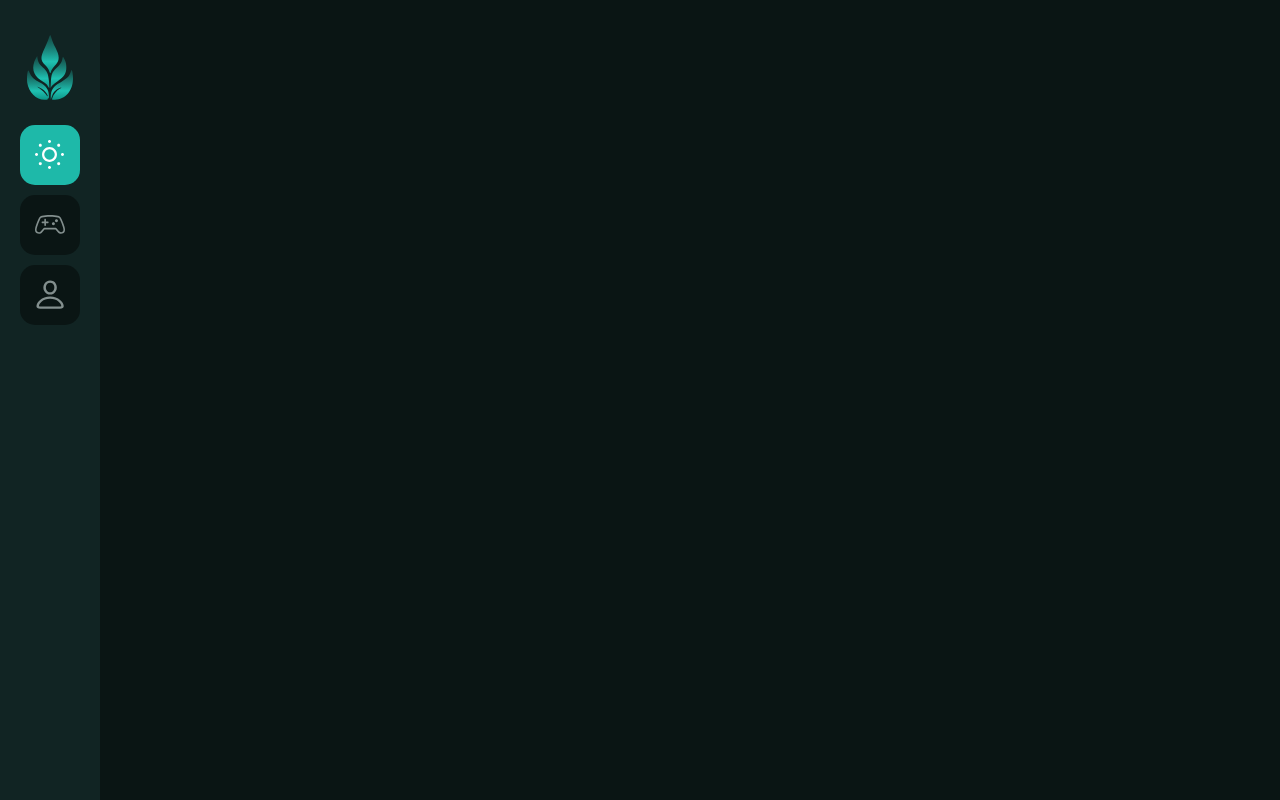
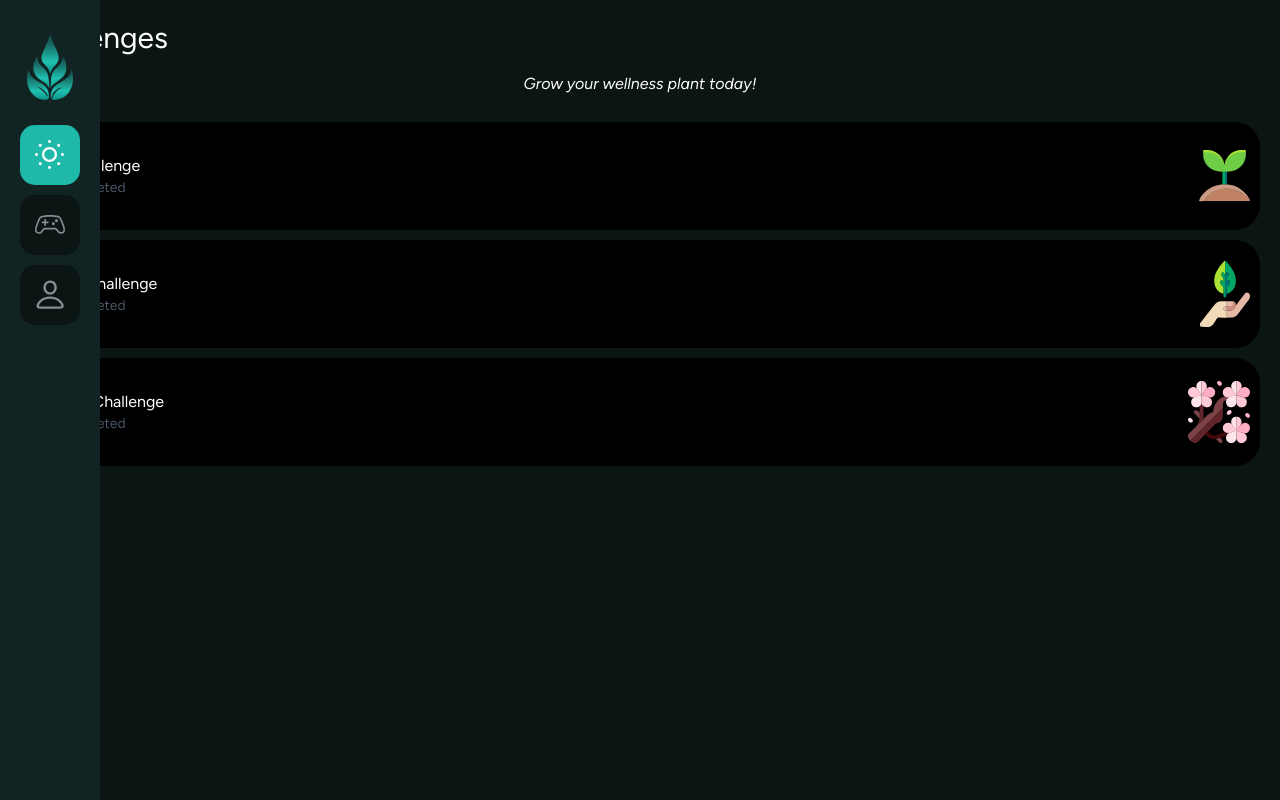
Before and after one commit to JRodriguez-Luna/MindBloom, a React (Vite) app in the folder client/: page /challenges in a window 1280 px wide. Built offline with nearby package versions, Linux system fonts and the light colour scheme.

Commit message:
Challenges section design completed

```diff
--- /dev/null
+++ b/client/src/pages/Challenges.css
@@ -0,0 +1,32 @@
+.challenge-container {
+  width: 100%;
+  height: 100%;
+  padding: 20px;
+}
+
+.challenge-col {
+  display: flex;
+  flex-direction: column;
+}
+
+.challenge-row {
+  display: flex;
+}
+
+/* Challenges Style */
+.challenges {
+  width: 100%;
+  height: auto;
+}
+
+.challenge-box {
+  width: 100%;
+  height: 108px;
+  display: flex;
+  justify-content: space-between;
+  align-items: center;
+  background-color: black;
+  border-radius: 25px;
+  padding: 10px;
+  margin: 10px 0;
+}
--- a/client/src/pages/Challenges.tsx
+++ b/client/src/pages/Challenges.tsx
@@ -1,3 +1,54 @@
+import plantIcon from '/images/icons/plant.svg';
+import handLeafIcon from '/images/icons/handleaf.svg';
+import flowerBranchIcon from '/images/icons/flowerbranch.svg';
+import './Challenges.css';
+
 export function Challenges() {
-  return <h1 style={{ color: 'white' }}>Challenges</h1>;
+  return (
+    <>
+      <div className="challenge-container">
+        <div className="challenge-col gap-4">
+          <div className="challenge-row">
+            <h1 className="text-3xl">Challenges</h1>
+          </div>
+
+          <div className="challenge-row justify-center italic">
+            Grow your wellness plant today!
+          </div>
+
+          <div className="challenge-col items-center">
+            <ul className="challenges">
+              <li className="challenge-box">
+                <div>
+                  <h3 className="text-l">Daily Challenge</h3>
+                  <p className="text-sm text-gray-600">0/3 Completed</p>
+                </div>
+                <div>
+                  <img src={plantIcon} alt="daily-icon" />
+                </div>
+              </li>
+              <li className="challenge-box">
+                <div>
+                  <h3 className="text-l">Weekly Challenge</h3>
+                  <p className="text-sm text-gray-600">0/3 Completed</p>
+                </div>
+                <div>
+                  <img src={handLeafIcon} alt="weekly-icon" />
+                </div>
+              </li>
+              <li className="challenge-box">
+                <div>
+                  <h3 className="text-l">Monthly Challenge</h3>
+                  <p className="text-sm text-gray-600">0/3 Completed</p>
+                </div>
+                <div>
+                  <img src={flowerBranchIcon} alt="monthly-icon" />
+                </div>
+              </li>
+            </ul>
+          </div>
+        </div>
+      </div>
+    </>
+  );
 }
```
Also changed, not shown: client/public/images/icons/flowerbranch.svg (added), client/public/images/icons/handleaf.svg (added).
